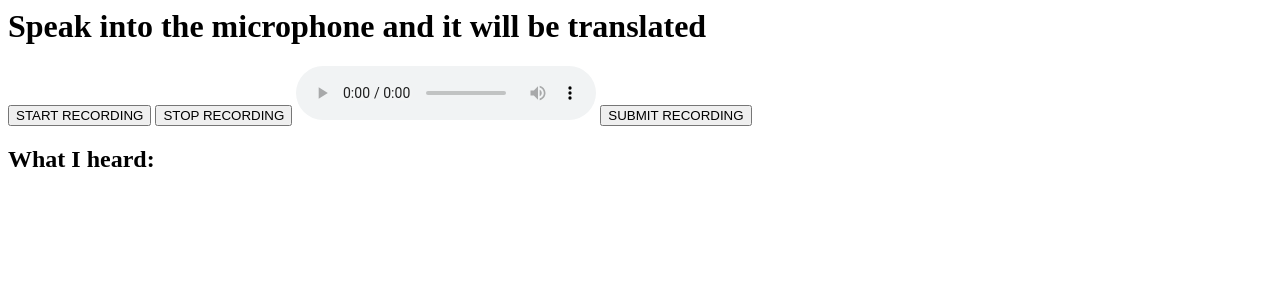
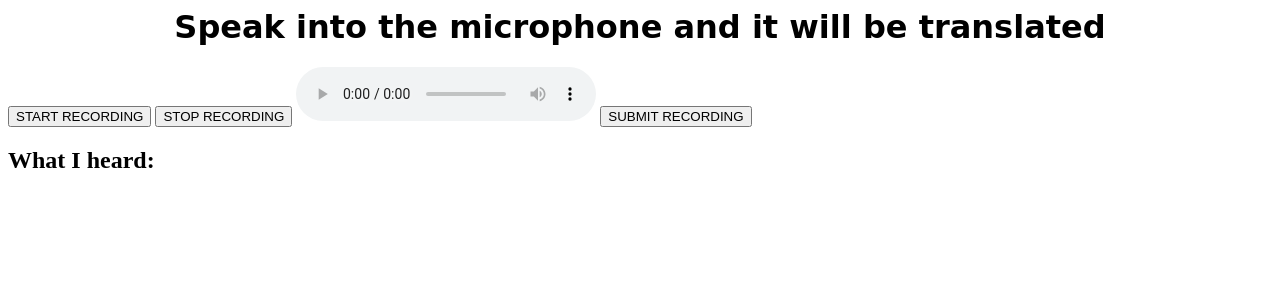
Before and after one commit to juicewar/VocalDoc, a Flask app: page / in a window 1280 px wide. Shown: the top 300 px of the page. Run offline with Flask 3, Linux system fonts and the light colour scheme.

Commit message:
ready for css styling

```diff
--- /dev/null
+++ b/static/style.css
@@ -0,0 +1,17 @@
+h1 {
+    font-family: "Comic Sans MS";
+    size: 50px;
+    text-align: center
+}
+
+#btnStart {
+
+}
+
+#btnStop {
+
+}
+
+#btnSubmit {
+
+}
--- a/templates/index.html
+++ b/templates/index.html
@@ -1,7 +1,8 @@
 <html>
     <head>
-        <title>Doctor VoiceOver Health App</title>
+        <title>VocalDoc</title>
         <script src="static/main.js"></script>
+        <link rel="stylesheet" href="static/style.css">
     </head>
     <body>
         <h1>Speak into the microphone and it will be translated</h1>
```
Also changed, not shown: 1 other file.
